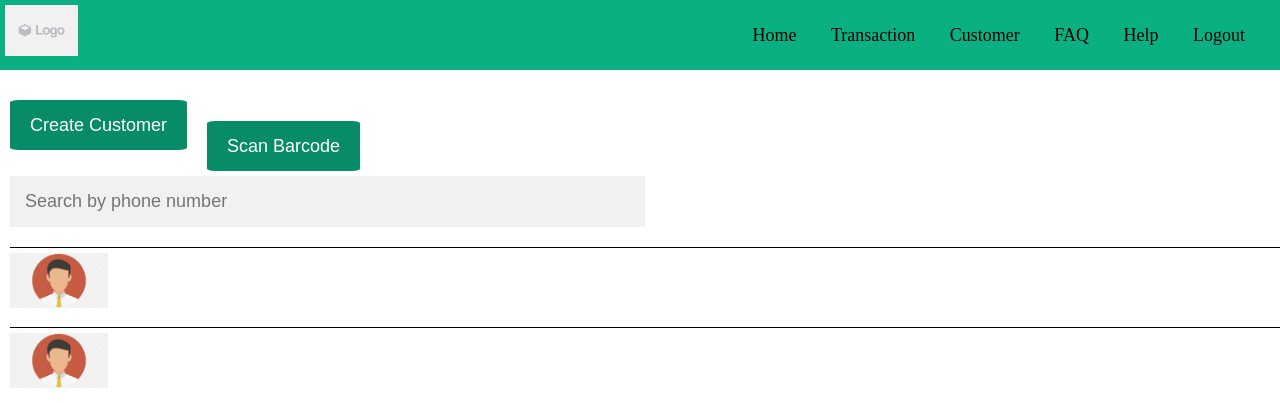
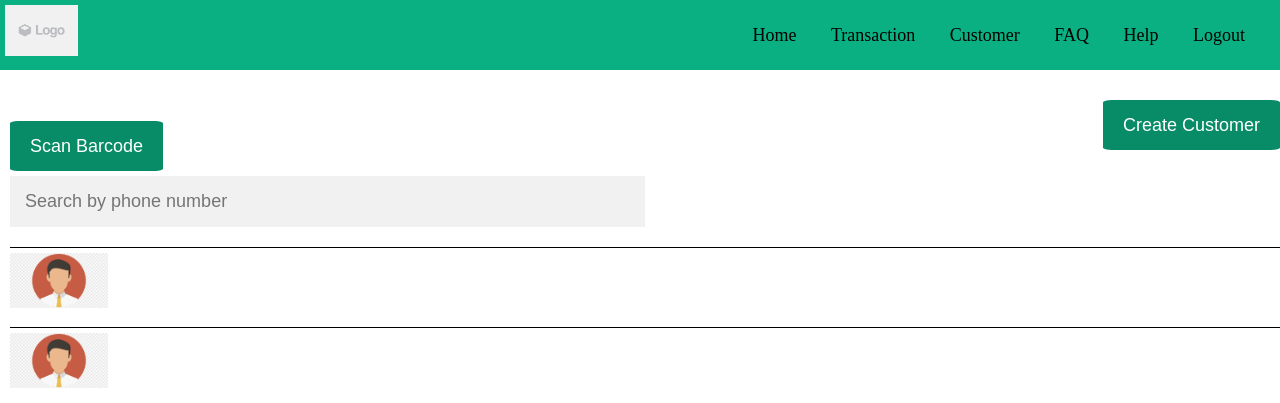
Before and after one commit to priyanka2011-sudo/hack_payment, a PHP site: page /CustomerList2.php in a window 1280 px wide. Shown: the top 403 px of the page. Run offline with PHP 8.4, Linux system fonts and the light colour scheme; a user stored in the database is signed in.

Commit message:
Update CustomerList2.css

```diff
--- a/CSS/CustomerList2.css
+++ b/CSS/CustomerList2.css
@@ -66,10 +66,10 @@ body {
     opacity: 70%;
 }
 #create_customer {
-    float: left;
+    float: right;
 }
 #scan_barcode {
-    margin: 0 0 0 20px;
+    margin: 0 0 0 0px;
 }
 
 .search_by {
```
